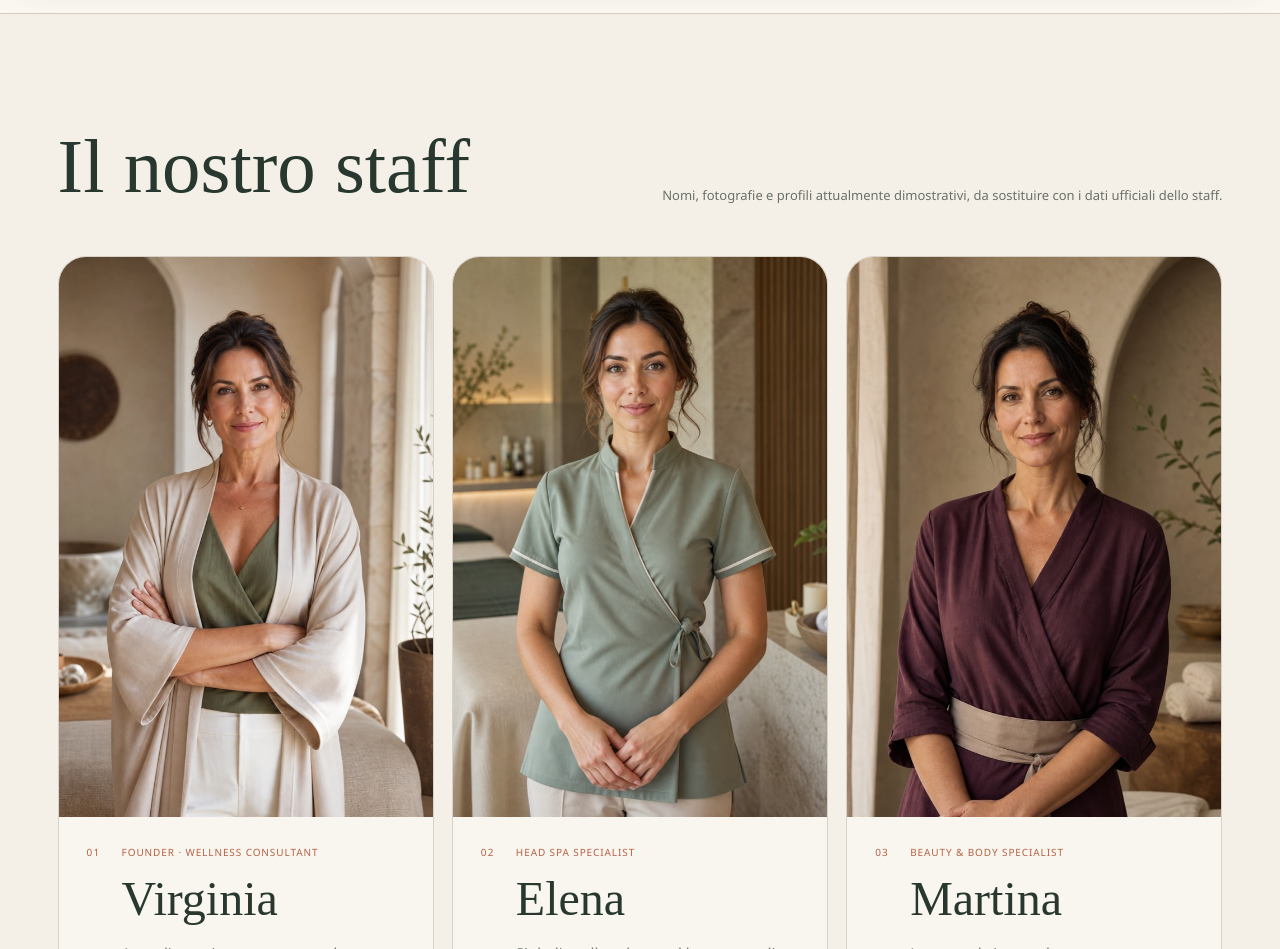
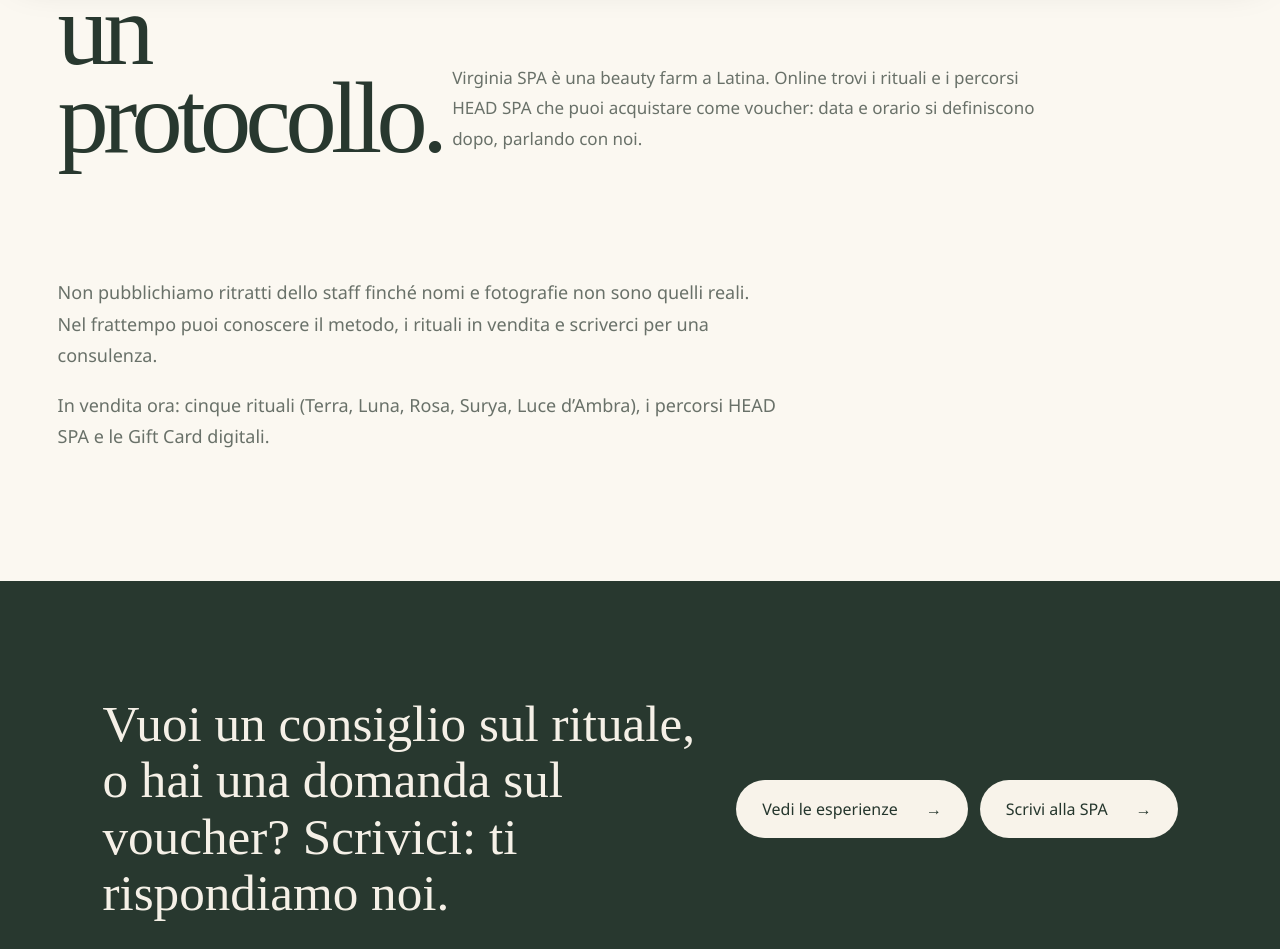
Before and after one commit to Matteo1903/virginiaspa, a Next.js app: page /chi-siamo in a window 1280 px wide. Shown: the part 823-1772 px from the top of the page. Built offline with nearby package versions, Linux system fonts and the light colour scheme.

Commit message:
feat: riscrive Chi siamo intorno ai rituali in vendita

```diff
--- a/app/chi-siamo/about-page.tsx
+++ b/app/chi-siamo/about-page.tsx
@@ -1,48 +1,70 @@
 "use client";
 
 import { useSiteDocumentTitle, useSiteLanguage } from "../use-site-language";
-import Image from "next/image";
 import type { Language } from "../i18n";
 import Link from "next/link";
 import { SiteFooter, SiteHeader } from "../site-chrome";
 
-const copy: Record<Language, { back: string; eyebrow: string; title: string; intro: string; team: string; demo: string; cta: string; people: { name: string; role: string; description: string; focus: string }[] }> = {
-  it: { back: "Torna alla home", eyebrow: "Le persone di Virginia SPA", title: "La cura nasce da chi sa ascoltare.", intro: "Dietro ogni rituale ci sono presenza, competenza e mani esperte. Conosci le persone che trasformano ogni trattamento in un’esperienza personale.", team: "Il nostro staff", demo: "Nomi, fotografie e profili attualmente dimostrativi, da sostituire con i dati ufficiali dello staff.", cta: "Contatta la SPA", people: [
-    { name: "Virginia", role: "Founder · Wellness Consultant", description: "Accoglie ogni persona partendo dall’ascolto. Coordina la filosofia Virginia SPA e costruisce percorsi di benessere capaci di unire ritualità, bellezza e attenzione autentica.", focus: "Consulenza · Percorsi personalizzati · Accoglienza" },
-    { name: "Elena", role: "Head Spa Specialist", description: "Si dedica alla salute e al benessere di cute e capelli attraverso manualità lente, rituali sensoriali e trattamenti studiati per favorire leggerezza e rilassamento profondo.", focus: "Head Spa · Massaggio della testa · Aromaterapia" },
-    { name: "Martina", role: "Beauty & Body Specialist", description: "Lavora sul viso e sul corpo con un approccio delicato e preciso. Unisce trattamenti estetici, massaggi e gesti di cura per valorizzare la bellezza individuale.", focus: "Viso · Corpo · Massaggi benessere" },
-  ] },
-  en: { back: "Back to home", eyebrow: "The people of Virginia SPA", title: "Care begins with those who know how to listen.", intro: "Behind every ritual are presence, expertise and skilled hands. Meet the people who turn every treatment into a personal experience.", team: "Our team", demo: "Names, photographs and profiles are currently demonstrative and should be replaced with the team’s official details.", cta: "Contact the SPA", people: [
-    { name: "Virginia", role: "Founder · Wellness Consultant", description: "She welcomes every guest by listening first. She leads the Virginia SPA philosophy and creates wellbeing journeys that unite ritual, beauty and genuine attention.", focus: "Consultation · Personal journeys · Welcome" },
-    { name: "Elena", role: "Head Spa Specialist", description: "She cares for scalp and hair wellbeing through slow expert touch, sensory rituals and treatments designed to encourage lightness and deep relaxation.", focus: "Head Spa · Head massage · Aromatherapy" },
-    { name: "Martina", role: "Beauty & Body Specialist", description: "She works on face and body with a gentle, precise approach, combining beauty treatments, massage and caring gestures to enhance individual beauty.", focus: "Face · Body · Wellness massage" },
-  ] },
-  es: { back: "Volver al inicio", eyebrow: "Las personas de Virginia SPA", title: "El cuidado nace de quien sabe escuchar.", intro: "Detrás de cada ritual hay presencia, experiencia y manos expertas. Conoce a quienes transforman cada tratamiento en una experiencia personal.", team: "Nuestro equipo", demo: "Los nombres, fotografías y perfiles son actualmente demostrativos y deberán sustituirse por los datos oficiales del equipo.", cta: "Contactar con el SPA", people: [
-    { name: "Virginia", role: "Fundadora · Consultora de bienestar", description: "Recibe a cada persona empezando por la escucha. Coordina la filosofía Virginia SPA y crea recorridos que unen ritualidad, belleza y atención auténtica.", focus: "Consulta · Recorridos personalizados · Acogida" },
-    { name: "Elena", role: "Especialista Head Spa", description: "Se dedica al bienestar del cuero cabelludo y el cabello mediante técnicas lentas, rituales sensoriales y tratamientos para favorecer ligereza y relajación profunda.", focus: "Head Spa · Masaje de cabeza · Aromaterapia" },
-    { name: "Martina", role: "Especialista Beauty & Body", description: "Trabaja rostro y cuerpo con un enfoque delicado y preciso, combinando tratamientos estéticos, masajes y gestos de cuidado para realzar la belleza individual.", focus: "Rostro · Cuerpo · Masajes de bienestar" },
-  ] },
-  fr: { back: "Retour à l’accueil", eyebrow: "Les personnes de Virginia SPA", title: "Le soin naît de celles qui savent écouter.", intro: "Derrière chaque rituel se trouvent présence, expertise et mains expertes. Découvrez celles qui transforment chaque soin en expérience personnelle.", team: "Notre équipe", demo: "Les noms, photographies et profils sont actuellement démonstratifs et devront être remplacés par les informations officielles de l’équipe.", cta: "Contacter le SPA", people: [
-    { name: "Virginia", role: "Fondatrice · Consultante bien-être", description: "Elle accueille chaque personne en commençant par l’écoute. Elle porte la philosophie Virginia SPA et crée des parcours alliant rituel, beauté et attention authentique.", focus: "Conseil · Parcours personnalisés · Accueil" },
-    { name: "Elena", role: "Spécialiste Head Spa", description: "Elle prend soin du cuir chevelu et des cheveux grâce à des gestes lents, des rituels sensoriels et des soins favorisant légèreté et relaxation profonde.", focus: "Head Spa · Massage de la tête · Aromathérapie" },
-    { name: "Martina", role: "Spécialiste Beauty & Body", description: "Elle travaille le visage et le corps avec douceur et précision, associant soins esthétiques, massages et gestes attentionnés pour révéler la beauté de chacun.", focus: "Visage · Corps · Massages bien-être" },
-  ] },
-  de: { back: "Zurück zur Startseite", eyebrow: "Die Menschen bei Virginia SPA", title: "Fürsorge beginnt bei Menschen, die zuhören können.", intro: "Hinter jedem Ritual stehen Präsenz, Kompetenz und erfahrene Hände. Lerne die Menschen kennen, die jede Behandlung zu einem persönlichen Erlebnis machen.", team: "Unser Team", demo: "Namen, Fotografien und Profile sind derzeit Demo-Inhalte und werden später durch die offiziellen Teamdaten ersetzt.", cta: "SPA kontaktieren", people: [
-    { name: "Virginia", role: "Gründerin · Wellness-Beraterin", description: "Sie empfängt jeden Menschen mit aufmerksamem Zuhören. Sie prägt die Philosophie von Virginia SPA und entwickelt Wege, die Ritual, Schönheit und echte Aufmerksamkeit verbinden.", focus: "Beratung · Individuelle Wege · Empfang" },
-    { name: "Elena", role: "Head-Spa-Spezialistin", description: "Sie widmet sich Kopfhaut und Haar mit langsamen Berührungen, sinnlichen Ritualen und Behandlungen für Leichtigkeit und tiefe Entspannung.", focus: "Head Spa · Kopfmassage · Aromatherapie" },
-    { name: "Martina", role: "Beauty-&-Body-Spezialistin", description: "Sie behandelt Gesicht und Körper sanft und präzise und verbindet Beauty-Anwendungen, Massagen und achtsame Gesten, um individuelle Schönheit zu unterstreichen.", focus: "Gesicht · Körper · Wellnessmassagen" },
-  ] },
+const copy: Record<Language, { eyebrow: string; title: string; intro: string; body: string; offer: string; ctaLead: string; ctaShop: string; ctaContact: string }> = {
+  it: {
+    eyebrow: "Virginia SPA · Latina",
+    title: "Un luogo per rallentare, non per inseguire un protocollo.",
+    intro: "Virginia SPA è una beauty farm a Latina. Online trovi i rituali e i percorsi HEAD SPA che puoi acquistare come voucher: data e orario si definiscono dopo, parlando con noi.",
+    body: "Non pubblichiamo ritratti dello staff finché nomi e fotografie non sono quelli reali. Nel frattempo puoi conoscere il metodo, i rituali in vendita e scriverci per una consulenza.",
+    offer: "In vendita ora: cinque rituali (Terra, Luna, Rosa, Surya, Luce d’Ambra), i percorsi HEAD SPA e le Gift Card digitali.",
+    ctaLead: "Vuoi un consiglio sul rituale, o hai una domanda sul voucher? Scrivici: ti rispondiamo noi.",
+    ctaShop: "Vedi le esperienze",
+    ctaContact: "Scrivi alla SPA",
+  },
+  en: {
+    eyebrow: "Virginia SPA · Latina",
+    title: "A place to slow down, not to follow a protocol.",
+    intro: "Virginia SPA is a beauty farm in Latina. Online you will find the rituals and HEAD SPA journeys you can buy as vouchers: date and time are arranged afterwards, by speaking with us.",
+    body: "We do not publish staff portraits until names and photographs are the real ones. In the meantime you can explore the method, the rituals on sale and write to us for advice.",
+    offer: "On sale now: five rituals (Earth, Moon, Rose, Surya, Amber Light), HEAD SPA journeys and digital Gift Cards.",
+    ctaLead: "Would you like advice on a ritual, or do you have a question about a voucher? Write to us and we will reply.",
+    ctaShop: "See the experiences",
+    ctaContact: "Write to the SPA",
+  },
+  es: {
+    eyebrow: "Virginia SPA · Latina",
+    title: "Un lugar para bajar el ritmo, no para seguir un protocolo.",
+    intro: "Virginia SPA es una beauty farm en Latina. Online encuentras los rituales y recorridos HEAD SPA que puedes comprar como bono: fecha y hora se acuerdan después, hablando con nosotros.",
+    body: "No publicamos retratos del equipo hasta que nombres y fotografías sean los reales. Mientras tanto puedes conocer el método, los rituales a la venta y escribirnos para una consulta.",
+    offer: "A la venta ahora: cinco rituales (Tierra, Luna, Rosa, Surya, Luz de Ámbar), recorridos HEAD SPA y tarjetas regalo digitales.",
+    ctaLead: "¿Quieres consejo sobre un ritual o tienes una pregunta sobre el bono? Escríbenos: te responderemos.",
+    ctaShop: "Ver las experiencias",
+    ctaContact: "Escribir al SPA",
+  },
+  fr: {
+    eyebrow: "Virginia SPA · Latina",
+    title: "Un lieu pour ralentir, pas pour suivre un protocole.",
+    intro: "Virginia SPA est une beauty farm à Latina. En ligne, vous trouvez les rituels et parcours HEAD SPA à acheter sous forme de bon : date et horaire se définissent ensuite, en nous parlant.",
+    body: "Nous ne publions pas de portraits de l’équipe tant que noms et photographies ne sont pas les vrais. En attendant, vous pouvez découvrir la méthode, les rituels en vente et nous écrire pour un conseil.",
+    offer: "En vente actuellement : cinq rituels (Terre, Lune, Rose, Surya, Lumière d’Ambre), les parcours HEAD SPA et les cartes cadeaux numériques.",
+    ctaLead: "Vous souhaitez un conseil sur un rituel, ou vous avez une question sur le bon ? Écrivez-nous : nous vous répondrons.",
+    ctaShop: "Voir les expériences",
+    ctaContact: "Écrire au SPA",
+  },
+  de: {
+    eyebrow: "Virginia SPA · Latina",
+    title: "Ein Ort zum Entschleunigen, kein Standardprotokoll.",
+    intro: "Virginia SPA ist eine Beauty Farm in Latina. Online findest du Rituale und HEAD-SPA-Wege, die du als Gutschein kaufen kannst: Datum und Uhrzeit vereinbarst du danach im Gespräch mit uns.",
+    body: "Wir zeigen keine Teamfotos, solange Namen und Bilder nicht die echten sind. Bis dahin kannst du die Methode und die käuflichen Rituale kennenlernen und uns für eine Beratung schreiben.",
+    offer: "Jetzt erhältlich: fünf Rituale (Erde, Mond, Rose, Surya, Bernsteinlicht), HEAD-SPA-Wege und digitale Geschenkkarten.",
+    ctaLead: "Möchtest du eine Beratung zum Ritual oder hast du eine Frage zum Gutschein? Schreib uns — wir antworten.",
+    ctaShop: "Erlebnisse ansehen",
+    ctaContact: "SPA schreiben",
+  },
 };
-
-const images = ["/staff-director-demo.jpg", "/staff-head-spa-demo.jpg", "/staff-body-demo.jpg"];
 
 export default function AboutPage() {
   const [language, setLanguage] = useSiteLanguage();
   const text = copy[language];
   useSiteDocumentTitle(language === "it" ? "Chi siamo" : language === "en" ? "About us" : language === "es" ? "Quiénes somos" : language === "fr" ? "Qui sommes-nous" : "Über uns");
   return <main className="about-page-shell"><SiteHeader language={language} onLanguageChange={setLanguage} />
-    <section className="about-hero"><p>{text.eyebrow}</p><h1>{text.title}</h1><span>{text.intro}</span></section>
-    <section className="team-section"><div className="team-heading"><p>{text.team}</p><span>{text.demo}</span></div><div className="team-grid">{text.people.map((person, index) => <article className="team-card" key={person.name}><div className="team-photo"><Image src={images[index]} alt={`${person.name} · ${person.role}`} fill unoptimized sizes="(max-width:700px) 100vw, 33vw" /></div><div className="team-copy"><span>{String(index + 1).padStart(2,"0")}</span><p>{person.role}</p><h2>{person.name}</h2><div>{person.description}</div><small>{person.focus}</small></div></article>)}</div></section>
-    <section className="about-contact"><p>{text.intro}</p><Link className="button button-light" href="/#contatti">{text.cta}<span>→</span></Link></section><SiteFooter language={language} />
+    <section id="main-content" tabIndex={-1} className="about-hero"><p>{text.eyebrow}</p><h1>{text.title}</h1><span>{text.intro}</span></section>
+    <section className="about-offer"><p>{text.body}</p><p>{text.offer}</p></section>
+    <section className="about-contact"><p>{text.ctaLead}</p><div className="about-contact-actions"><Link className="button button-light" href="/#shop">{text.ctaShop}<span>→</span></Link><Link className="button button-light" href="/#contatti">{text.ctaContact}<span>→</span></Link></div></section><SiteFooter language={language} />
   </main>;
 }
--- a/app/chi-siamo/page.tsx
+++ b/app/chi-siamo/page.tsx
@@ -3,7 +3,7 @@ import AboutPage from "./about-page";
 
 export const metadata: Metadata = {
   title: "Chi siamo",
-  description: "Le persone di Virginia SPA.",
+  description: "Virginia SPA a Latina: rituali, HEAD SPA e voucher digitali.",
   robots: { index: false, follow: false },
   alternates: { canonical: "/chi-siamo" },
 };
```
